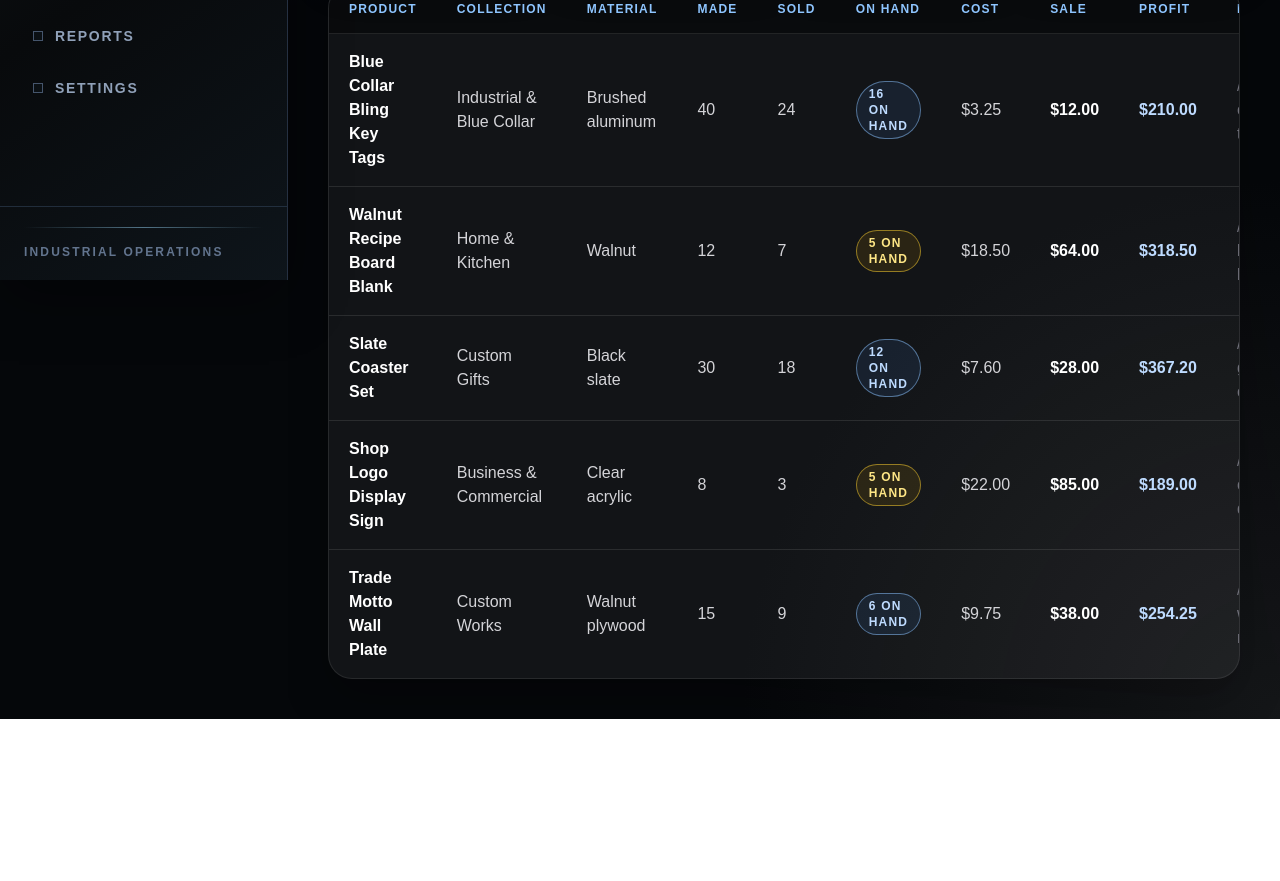
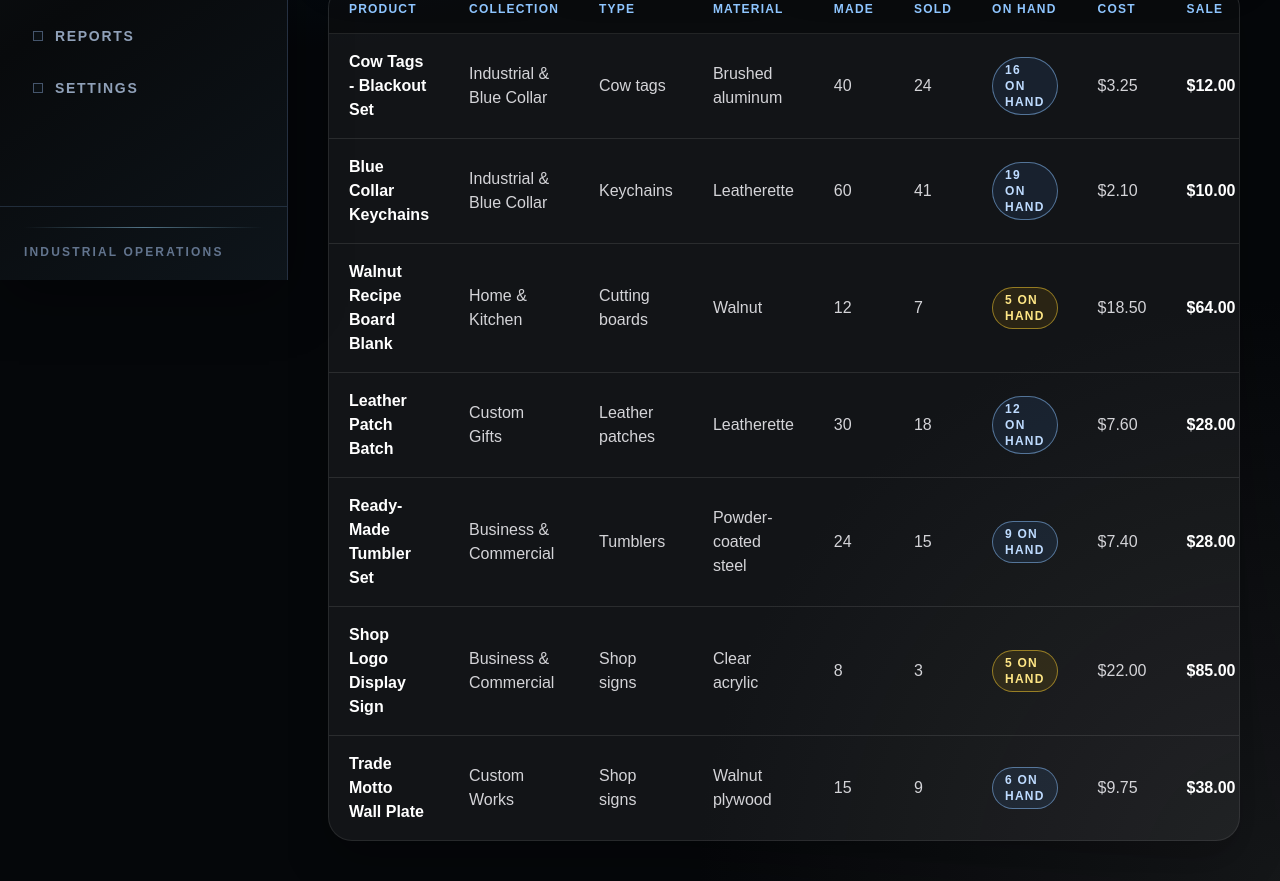
Before and after one commit to davemeeks64-hash/gradeline-supply, a Next.js app: page /admin/stock-products in a window 1280 px wide. Shown: the part 520-1401 px from the top of the page. Before the commit the page ends 1239 px from the top, so only its background shows below. Built offline with nearby package versions, Linux system fonts and the light colour scheme.

Commit message:
Built stock products page

```diff
--- a/src/app/admin/stock-products/page.tsx
+++ b/src/app/admin/stock-products/page.tsx
@@ -4,84 +4,116 @@ import AdminPageShell from "@/components/AdminPageShell";
 type StockProduct = {
   productName: string;
   collection: string;
+  productType: string;
   material: string;
   quantityMade: number;
   quantitySold: number;
   quantityOnHand: number;
-  cost: string;
+  unitCost: string;
   salePrice: string;
-  profit: string;
+  estimatedProfit: string;
   fileLocation: string;
 };
 
 const stockProducts: StockProduct[] = [
   {
-    productName: "Blue Collar Bling Key Tags",
+    productName: "Cow Tags - Blackout Set",
     collection: "Industrial & Blue Collar",
+    productType: "Cow tags",
     material: "Brushed aluminum",
     quantityMade: 40,
     quantitySold: 24,
     quantityOnHand: 16,
-    cost: "$3.25",
+    unitCost: "$3.25",
     salePrice: "$12.00",
-    profit: "$210.00",
-    fileLocation: "/stock/blue-collar-bling/key-tags.svg",
+    estimatedProfit: "$210.00",
+    fileLocation: "/stock/industrial/cow-tags-blackout.svg",
+  },
+  {
+    productName: "Blue Collar Keychains",
+    collection: "Industrial & Blue Collar",
+    productType: "Keychains",
+    material: "Leatherette",
+    quantityMade: 60,
+    quantitySold: 41,
+    quantityOnHand: 19,
+    unitCost: "$2.10",
+    salePrice: "$10.00",
+    estimatedProfit: "$323.90",
+    fileLocation: "/stock/industrial/blue-collar-keychains.svg",
   },
   {
     productName: "Walnut Recipe Board Blank",
     collection: "Home & Kitchen",
+    productType: "Cutting boards",
     material: "Walnut",
     quantityMade: 12,
     quantitySold: 7,
     quantityOnHand: 5,
-    cost: "$18.50",
+    unitCost: "$18.50",
     salePrice: "$64.00",
-    profit: "$318.50",
+    estimatedProfit: "$318.50",
     fileLocation: "/stock/home-kitchen/recipe-board.lbrn2",
   },
   {
-    productName: "Slate Coaster Set",
+    productName: "Leather Patch Batch",
     collection: "Custom Gifts",
-    material: "Black slate",
+    productType: "Leather patches",
+    material: "Leatherette",
     quantityMade: 30,
     quantitySold: 18,
     quantityOnHand: 12,
-    cost: "$7.60",
+    unitCost: "$7.60",
     salePrice: "$28.00",
-    profit: "$367.20",
-    fileLocation: "/stock/custom-gifts/slate-coasters.svg",
+    estimatedProfit: "$367.20",
+    fileLocation: "/stock/custom-gifts/leather-patches.svg",
+  },
+  {
+    productName: "Ready-Made Tumbler Set",
+    collection: "Business & Commercial",
+    productType: "Tumblers",
+    material: "Powder-coated steel",
+    quantityMade: 24,
+    quantitySold: 15,
+    quantityOnHand: 9,
+    unitCost: "$7.40",
+    salePrice: "$28.00",
+    estimatedProfit: "$309.00",
+    fileLocation: "/stock/business-commercial/tumbler-set.lbrn2",
   },
   {
     productName: "Shop Logo Display Sign",
     collection: "Business & Commercial",
+    productType: "Shop signs",
     material: "Clear acrylic",
     quantityMade: 8,
     quantitySold: 3,
     quantityOnHand: 5,
-    cost: "$22.00",
+    unitCost: "$22.00",
     salePrice: "$85.00",
-    profit: "$189.00",
+    estimatedProfit: "$189.00",
     fileLocation: "/stock/business-commercial/logo-display.lbrn2",
   },
   {
     productName: "Trade Motto Wall Plate",
     collection: "Custom Works",
+    productType: "Shop signs",
     material: "Walnut plywood",
     quantityMade: 15,
     quantitySold: 9,
     quantityOnHand: 6,
-    cost: "$9.75",
+    unitCost: "$9.75",
     salePrice: "$38.00",
-    profit: "$254.25",
+    estimatedProfit: "$254.25",
     fileLocation: "/stock/custom-works/trade-motto.svg",
   },
 ];
 
 const summaryCards = [
-  { label: "Stock SKUs", value: "42", detail: "Ready-made product designs" },
-  { label: "Made Ahead", value: "105", detail: "Demo finished units" },
-  { label: "On Hand", value: "44", detail: "Available stock products" },
-  { label: "Demo Profit", value: "$1,338", detail: "Estimated sold profit" },
+  { label: "Stock SKUs", value: "48", detail: "Ready-made product designs" },
+  { label: "Made Ahead", value: "189", detail: "Demo finished units" },
+  { label: "On Hand", value: "72", detail: "Available stock products" },
+  { label: "Demo Profit", value: "$1,972", detail: "Estimated sold profit" },
 ];
 
 const panelClassName =
@@ -157,6 +189,7 @@ export default function AdminStockProductsPage() {
               <tr>
                 <th className="px-5 py-4">Product</th>
                 <th className="px-5 py-4">Collection</th>
+                <th className="px-5 py-4">Type</th>
                 <th className="px-5 py-4">Material</th>
                 <th className="px-5 py-4">Made</th>
                 <th className="px-5 py-4">Sold</th>
@@ -180,6 +213,9 @@ export default function AdminStockProductsPage() {
                     {product.collection}
                   </td>
                   <td className="px-5 py-4 text-zinc-300">
+                    {product.productType}
+                  </td>
+                  <td className="px-5 py-4 text-zinc-300">
                     {product.material}
                   </td>
                   <td className="px-5 py-4 text-zinc-300">
@@ -191,12 +227,14 @@ export default function AdminStockProductsPage() {
                   <td className="px-5 py-4">
                     <StockLevelBadge quantityOnHand={product.quantityOnHand} />
                   </td>
-                  <td className="px-5 py-4 text-zinc-300">{product.cost}</td>
+                  <td className="px-5 py-4 text-zinc-300">
+                    {product.unitCost}
+                  </td>
                   <td className="px-5 py-4 font-black text-white">
                     {product.salePrice}
                   </td>
                   <td className="px-5 py-4 font-black text-blue-200">
-                    {product.profit}
+                    {product.estimatedProfit}
                   </td>
                   <td className="px-5 py-4 text-zinc-500">
                     {product.fileLocation}
@@ -221,7 +259,9 @@ export default function AdminStockProductsPage() {
                   <h2 className="mt-2 text-xl font-black text-white">
                     {product.productName}
                   </h2>
-                  <p className="mt-2 text-zinc-300">{product.material}</p>
+                  <p className="mt-2 text-zinc-300">
+                    {product.productType} / {product.material}
+                  </p>
                 </div>
                 <StockLevelBadge quantityOnHand={product.quantityOnHand} />
               </div>
@@ -236,16 +276,18 @@ export default function AdminStockProductsPage() {
                   {product.quantitySold}
                 </p>
                 <p>
-                  <span className="font-bold text-zinc-500">Cost: </span>
-                  {product.cost}
+                  <span className="font-bold text-zinc-500">Unit Cost: </span>
+                  {product.unitCost}
                 </p>
                 <p>
                   <span className="font-bold text-zinc-500">Sale Price: </span>
                   {product.salePrice}
                 </p>
                 <p>
-                  <span className="font-bold text-zinc-500">Profit: </span>
-                  {product.profit}
+                  <span className="font-bold text-zinc-500">
+                    Estimated Profit:{" "}
+                  </span>
+                  {product.estimatedProfit}
                 </p>
               </div>
 
```
